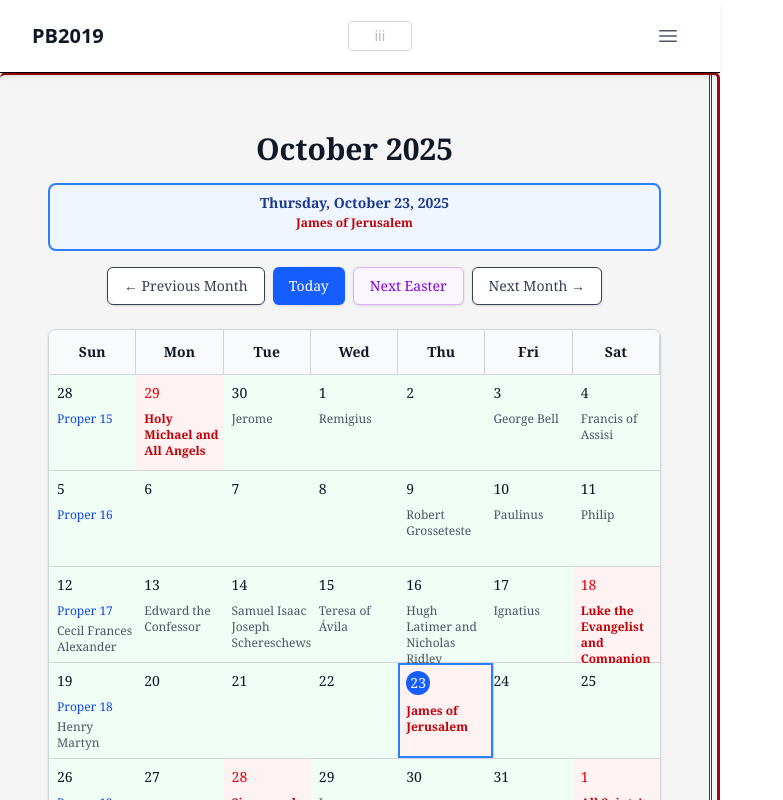
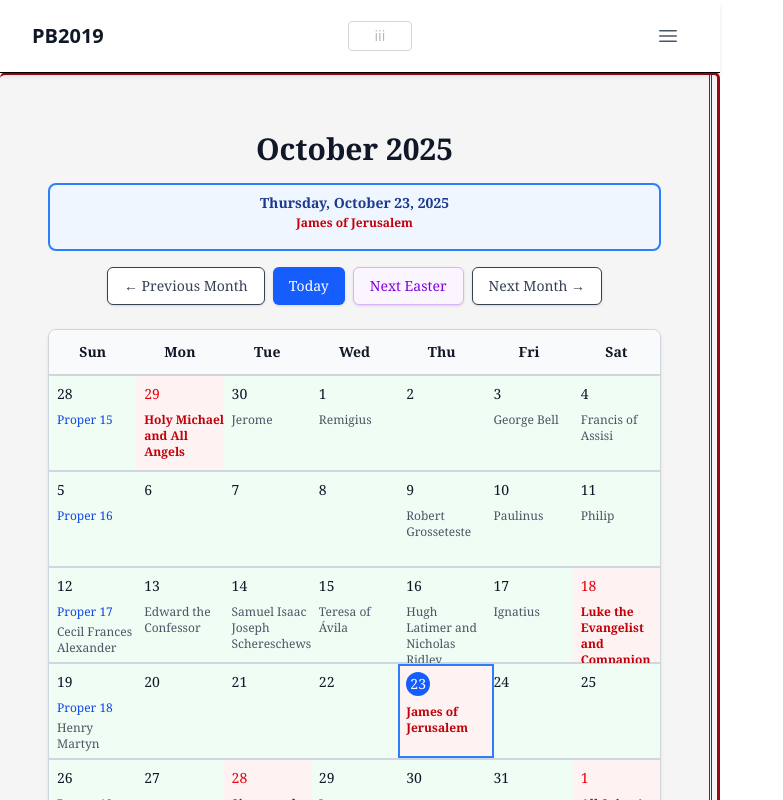
Before and after one commit to frpaulas/pb2019, a SvelteKit app: page /calendar in a window 1280 px wide. Shown: the top 800 px of the page, without its empty margins (0-783 px from the left). Built offline with nearby package versions, Linux system fonts and the light colour scheme.

Commit message:
Calendar borders: show only top/bottom on days
- Removed left/right borders from calendar days
- Removed inline border styles from day headers
- Days now show only horizontal (top/bottom) borders
- Current day blue ring shows all around (z-10)
- Cleaner look with horizontal separation only

```diff
--- a/src/routes/calendar/+page.svelte
+++ b/src/routes/calendar/+page.svelte
@@ -351,7 +351,6 @@
 			{#each dayNames as day}
 				<div
 					class="px-1 py-2 text-center text-xs font-semibold text-gray-900 md:px-2 md:py-3 md:text-sm"
-					style="border-right: 1px solid rgb(209 213 219); border-right: 1px solid rgb(209 213 219);"
 				>
 					{day}
 				</div>
@@ -366,7 +365,7 @@
 					onmouseenter={() => handleDayHover(day)}
 					onmouseleave={handleDayLeave}
 					ontouchstart={() => handleDayHover(day)}
-					class="relative aspect-square p-1 transition-colors md:min-h-24 md:p-2
+					class="relative aspect-square border-t border-b border-gray-300 p-1 transition-colors md:min-h-24 md:p-2
 						{day.liturgicalColor === 'red'
 						? 'bg-red-50 hover:bg-red-100'
 						: day.liturgicalColor === 'purple'
@@ -376,7 +375,6 @@
 								: 'bg-green-50 hover:bg-green-100'}
 						{day.isToday ? 'z-10 ring-2 ring-blue-500 ring-inset' : ''}
 						{hoveredDay === day ? 'z-10 ring-2 ring-blue-400 ring-inset' : ''}"
-					style="border-right: 1px solid rgb(209 213 219); border-bottom: 1px solid rgb(209 213 219);"
 				>
 					<!-- Mobile: Just day number and color -->
 					<div class="flex h-full flex-col md:hidden">
```
